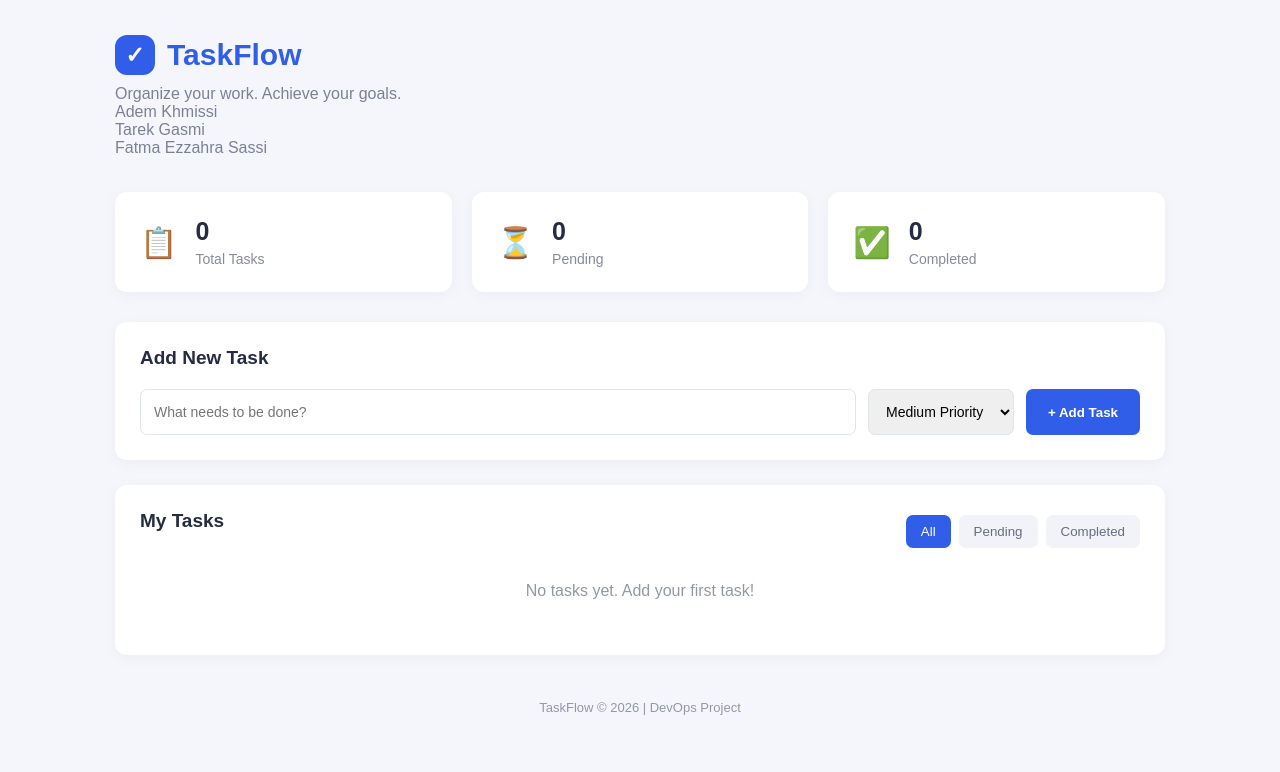
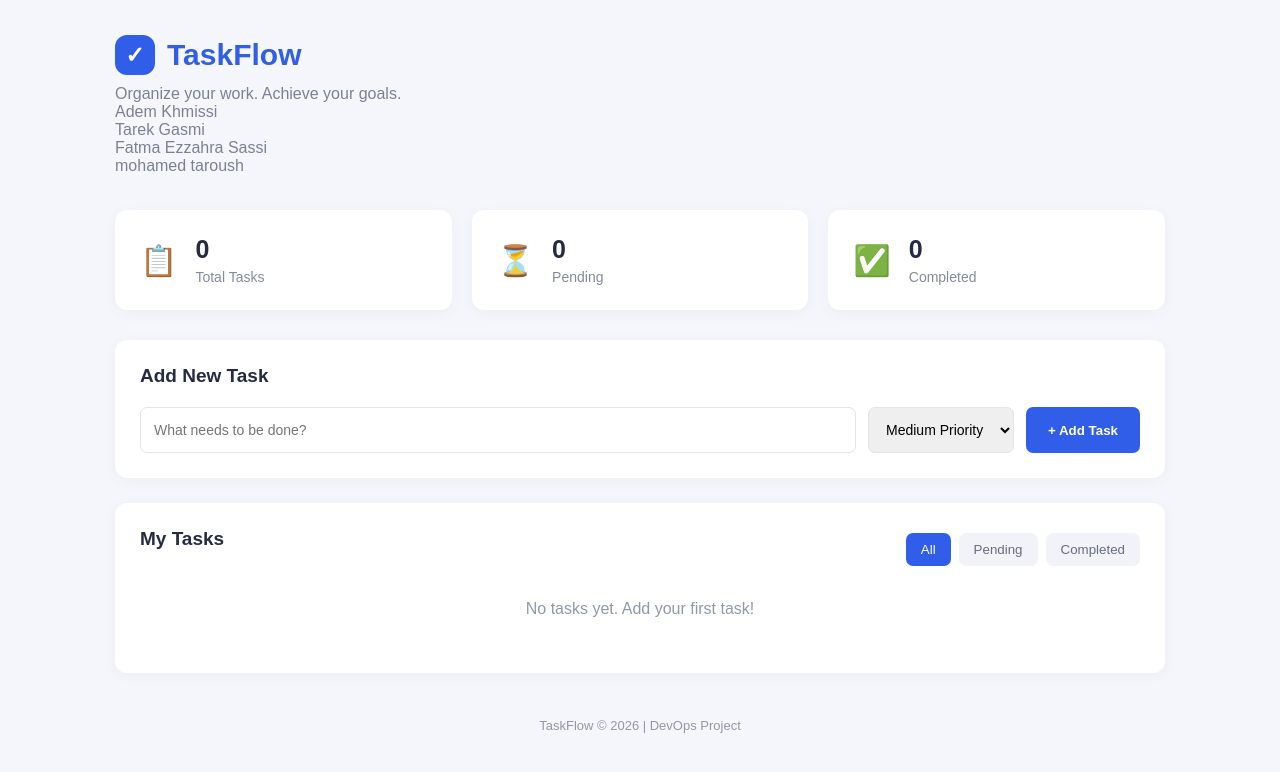
Before and after one commit to tarekvs1/DS1devops, a plain HTML site: page index.html in a window 1280 px wide. Drawn offline with Linux system fonts and the light colour scheme.

Commit message:
ajout prg mohamed taroush

```diff
--- a/index.html
+++ b/index.html
@@ -22,6 +22,7 @@
             <p> Adem Khmissi </p>
             <p>Tarek Gasmi</p>
             <p>Fatma Ezzahra Sassi</p>
+            <p>mohamed taroush</p>
         </header>
 
         <!-- Dashboard Statistics -->
```
